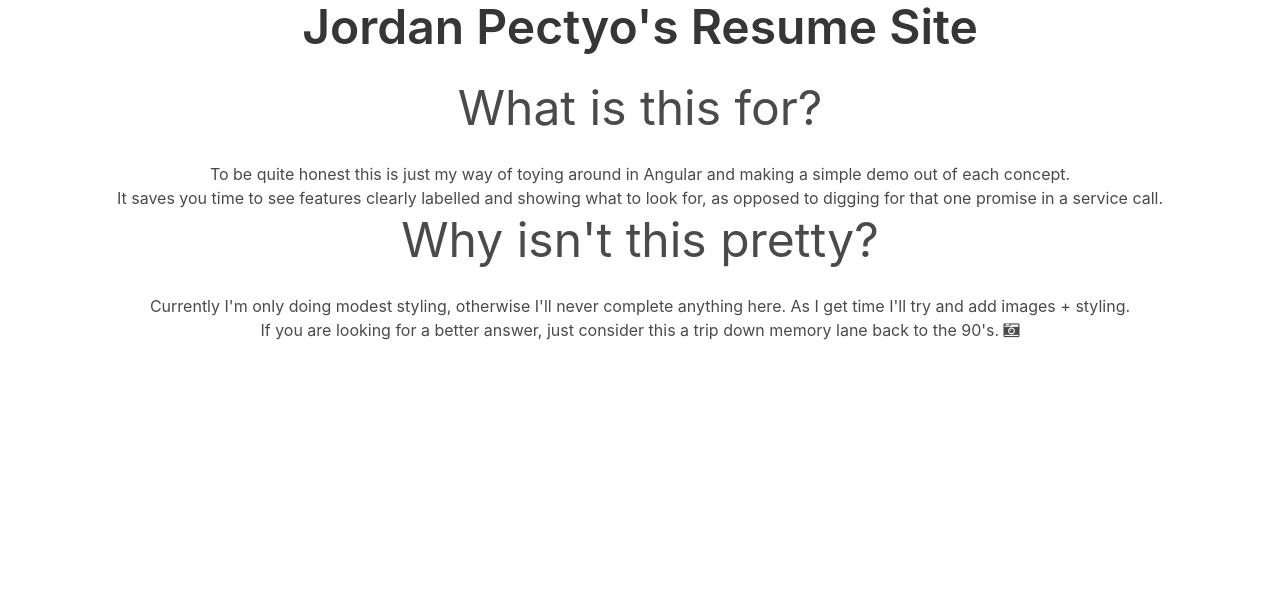
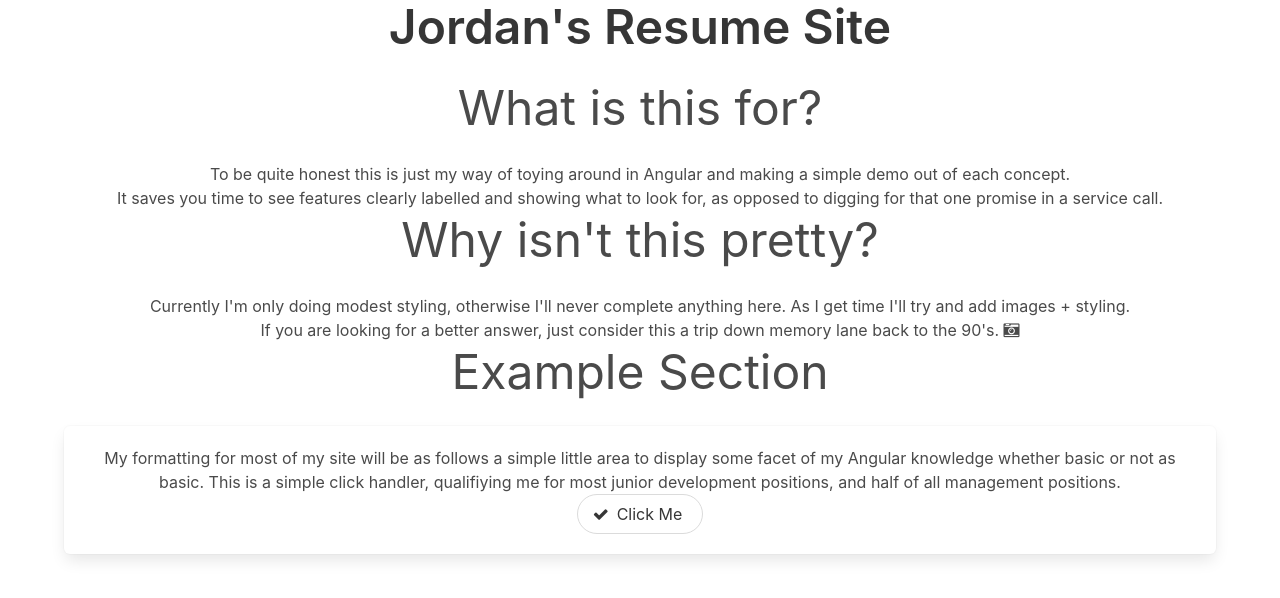
Before and after one commit to NaCl4Ever/angular-sampler, an Angular app: page / in a window 1280 px wide. Shown: the top 598 px of the page. Built offline with nearby package versions, Linux system fonts and the light colour scheme.

Commit message:
Added in simple click example

```diff
--- a/src/app/app.component.html
+++ b/src/app/app.component.html
@@ -1,5 +1,5 @@
 
-<h1 class = "title is-1 has-text-centered">Jordan Pectyo's Resume Site</h1>
+<h1 class = "title is-1 has-text-centered">Jordan's Resume Site</h1>
 <section id="introduction">
   <h2 class = "subtitle is-1 has-text-centered"> What is this for?</h2>
   <p class = "has-text-centered">To be quite honest this is just my way of toying around in Angular and making a simple demo out of each concept.
@@ -11,3 +11,23 @@
     <i class="fa fa-camera-retro" aria-hidden="true"></i>
   </p>
 </section>
+<section id="example">
+  <h2 class="subtitle is-1 has-text-centered">
+    Example Section
+  </h2>
+  <div class="container">
+    <div class="box has-text-centered">
+      <p class="">
+        My formatting for most of my site will be as follows a simple little area to display some facet of my Angular
+        knowledge whether basic or not as basic. This is a simple click handler, qualifiying me for most junior development positions, and half of all management
+        positions.
+      </p>
+        <a class="button is-rounded " [ngClass]="{'is-danger': hasButtonBeenClicked}" (click)="exampleButtonClick()">
+          <span class="icon is-small">
+            <i class="fa fa-check"></i>
+          </span>
+          <span>{{buttonText}}</span>
+        </a>
+    </div>
+  </div>
+</section>
--- a/src/app/app.component.ts
+++ b/src/app/app.component.ts
@@ -6,5 +6,16 @@ import { Component } from '@angular/core';
   styleUrls: ['./app.component.css']
 })
 export class AppComponent {
-  title = 'app';
+  buttonText = 'Click Me';
+  hasButtonBeenClicked = false;
+  numberOfClicks = 0;
+  exampleButtonClick() {
+    if (this.hasButtonBeenClicked !== true) {
+      this.hasButtonBeenClicked = true;
+      this.buttonText = `Don't click me anymore please.`;
+    } else {
+      this.buttonText = `Really you are going to click me? You aren't tired after doing it ${this.numberOfClicks} times?`;
+    }
+    this.numberOfClicks++;
+  }
 }
```
